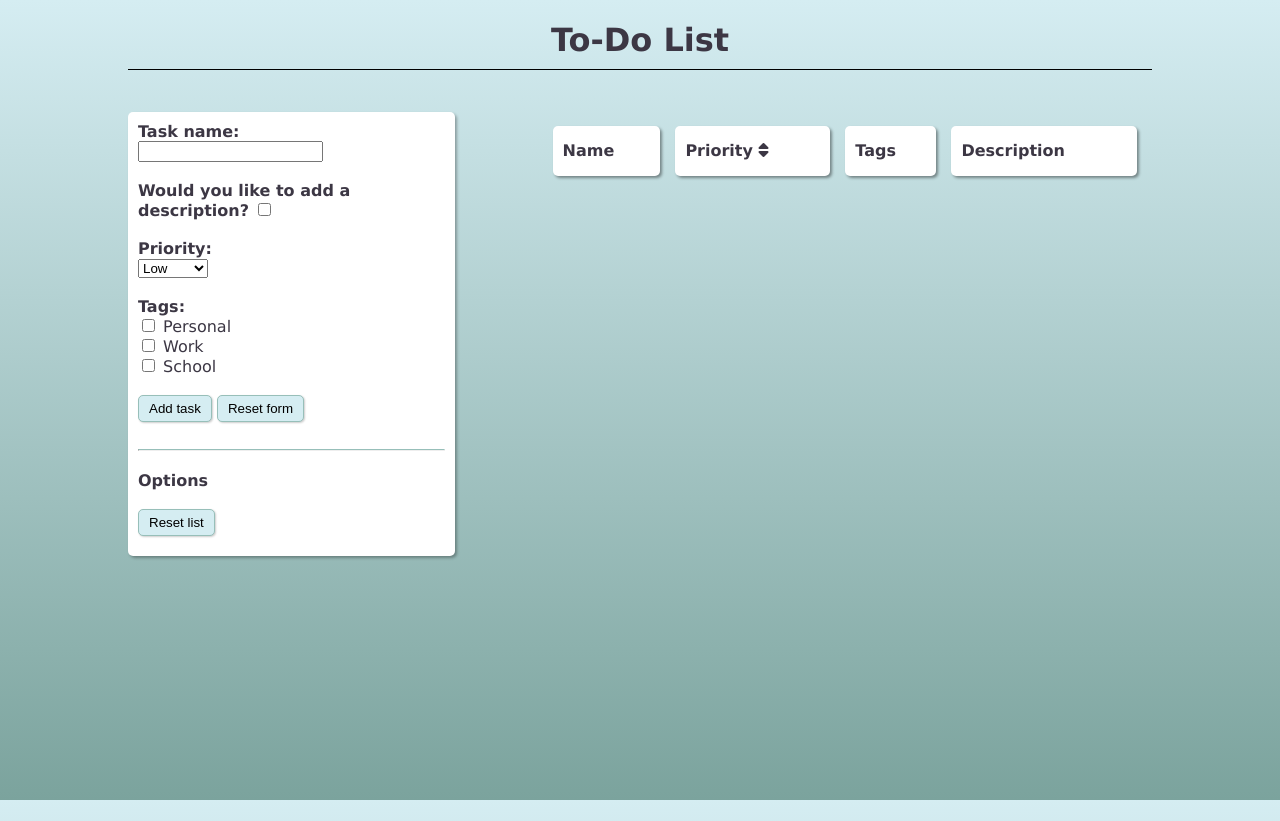
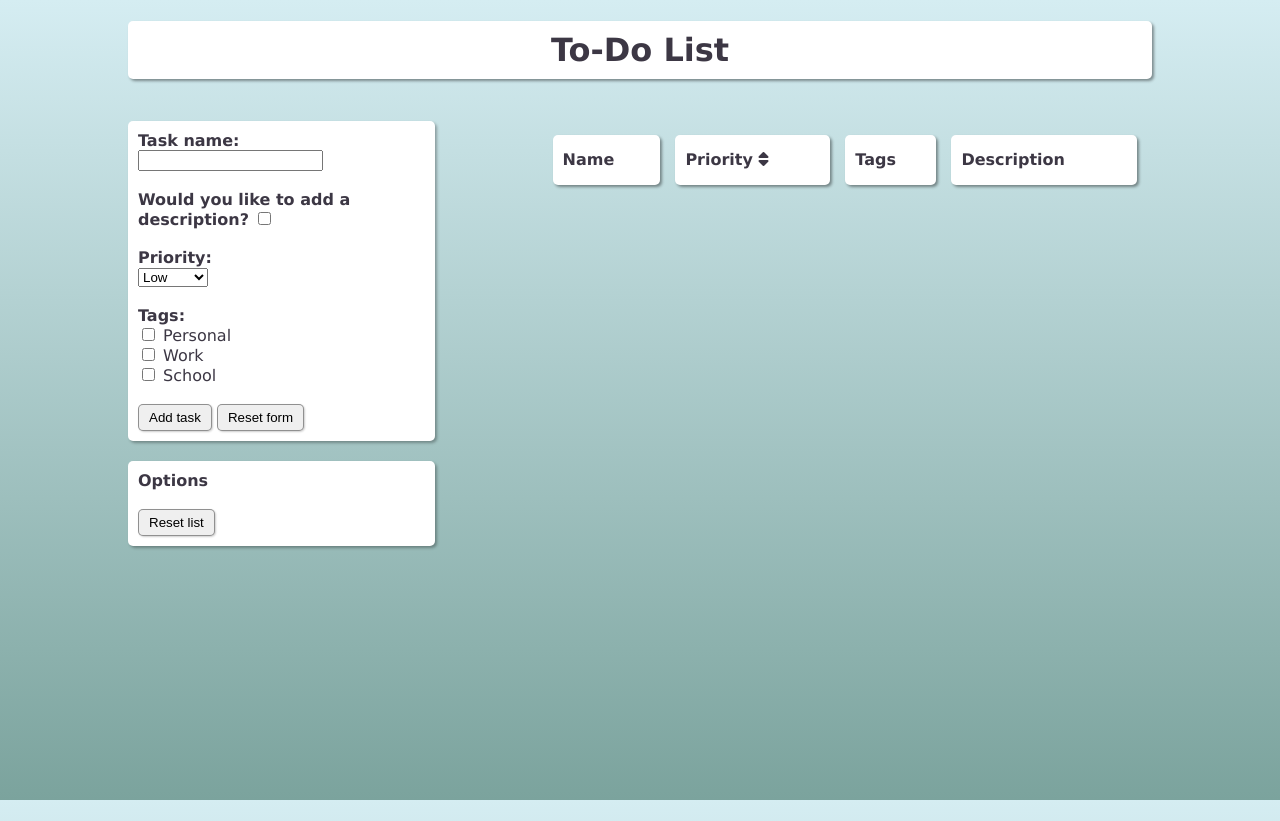
Before and after one commit to rearekunen/To-Do-List, a plain HTML site: page index.html in a window 1280 px wide. Drawn offline with Linux system fonts and the light colour scheme.

Commit message:
Visual updates

```diff
--- a/index.html
+++ b/index.html
@@ -59,8 +59,7 @@
         <input type="submit" class="optionbutton" value="Add task" onclick="validateForm()">
 		<input type="button" class="optionbutton" value="Reset form" onclick="resetForm()">
     </form>
-	<br>
-	<hr>
+
 	<div id="options">
 	<label class="formlabel">Options</label>
 	<br>
--- a/style.css
+++ b/style.css
@@ -15,9 +15,11 @@ body {
 }
 
 h1 {
+	background-color: white;
 	text-align: center;
-	border-bottom: 1px solid black;
-	padding-bottom: 10px;
+	padding: 10px;
+	box-shadow: 2px 2px 3px rgba(0, 0, 0, 0.4);
+	border-radius: 5px;
 }
 
 table {
@@ -58,9 +60,12 @@ textarea {
 
 #todo {
 	float: left;
+	width: 30%;
+}
+
+#todoform, #options {
 	background-color: white;
 	margin-top: 20px;
-	width: 30%;
 	padding: 10px;
 	box-shadow: 2px 2px 3px rgba(0, 0, 0, 0.3);
 	border-radius: 5px;
@@ -98,8 +103,8 @@ i:hover {
 }
 
 .optionbutton {
-	background-color: rgb(213,237,242);
-	border: 1px solid rgb(151,191,185);
+	border: 1px solid rgb(0, 0, 0);
+    border: 1px solid rgba(0, 0, 0, 0.4);
 	border-radius: 5px;
 	box-shadow: 1px 1px 2px rgba(0, 0, 0, 0.2);
 	padding: 5px 10px 5px 10px;
```
